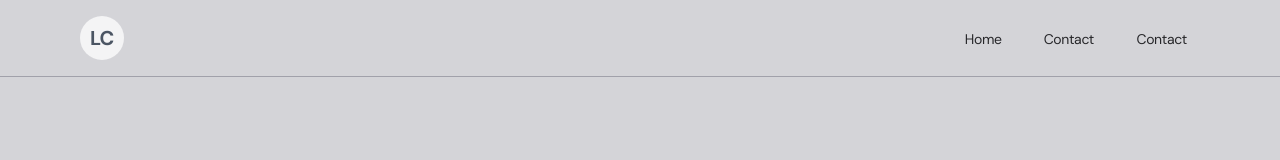
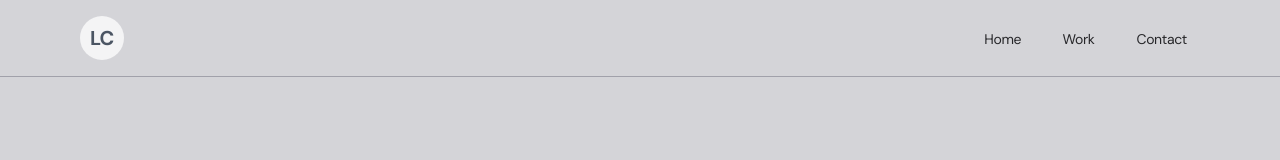
Before and after one commit to ahdsr/ahdsr, a Next.js app: page / in a window 1280 px wide. Shown: the top 160 px of the page. Built offline with nearby package versions, Linux system fonts and the light colour scheme.

Commit message:
Feature: Fix Work navbar button label

```diff
--- a/components/NavBar.js
+++ b/components/NavBar.js
@@ -74,7 +74,7 @@ export default function Navbar() {
             About
           </Link> */}
           <Link href="/work">
-            <MotionButton text="Contact" size="regular" />
+            <MotionButton text="Work" size="regular" />
           </Link>
           <Link href="/contact">
             <MotionButton text="Contact" size="regular" />
```
